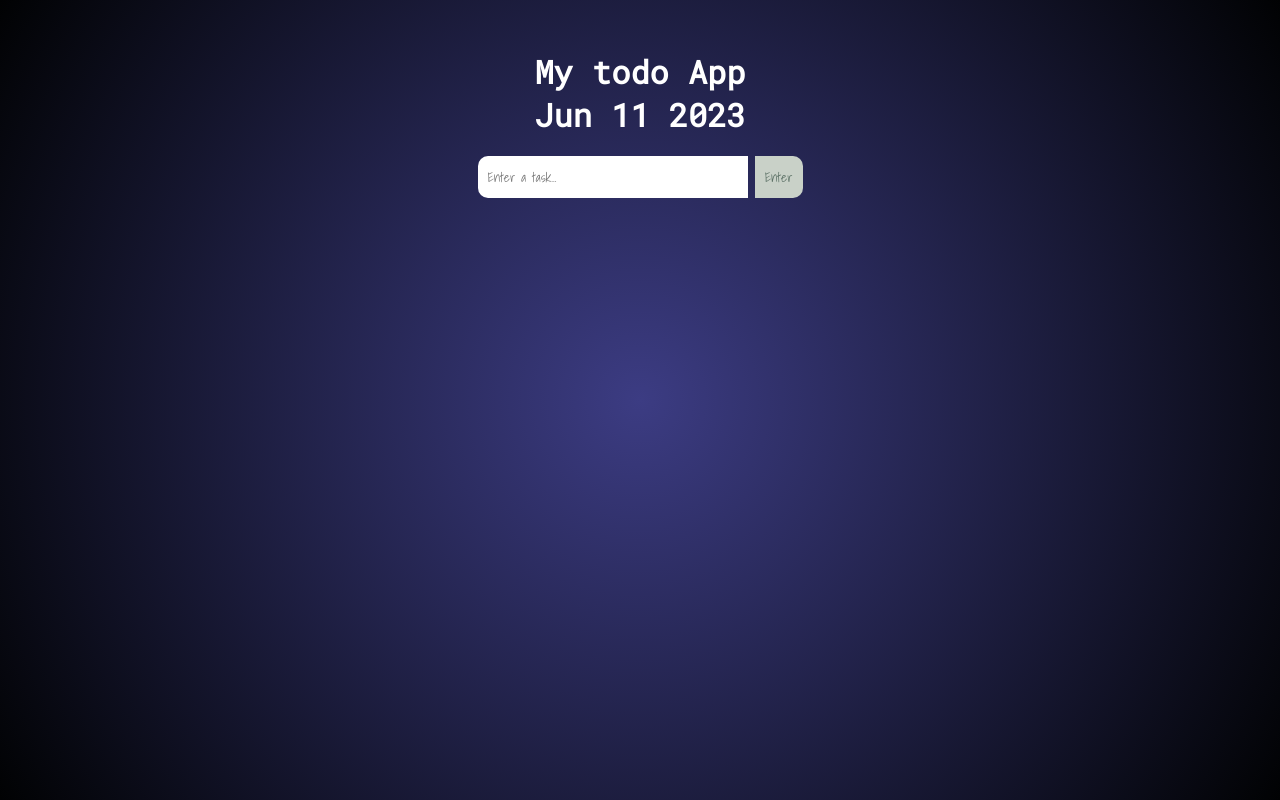
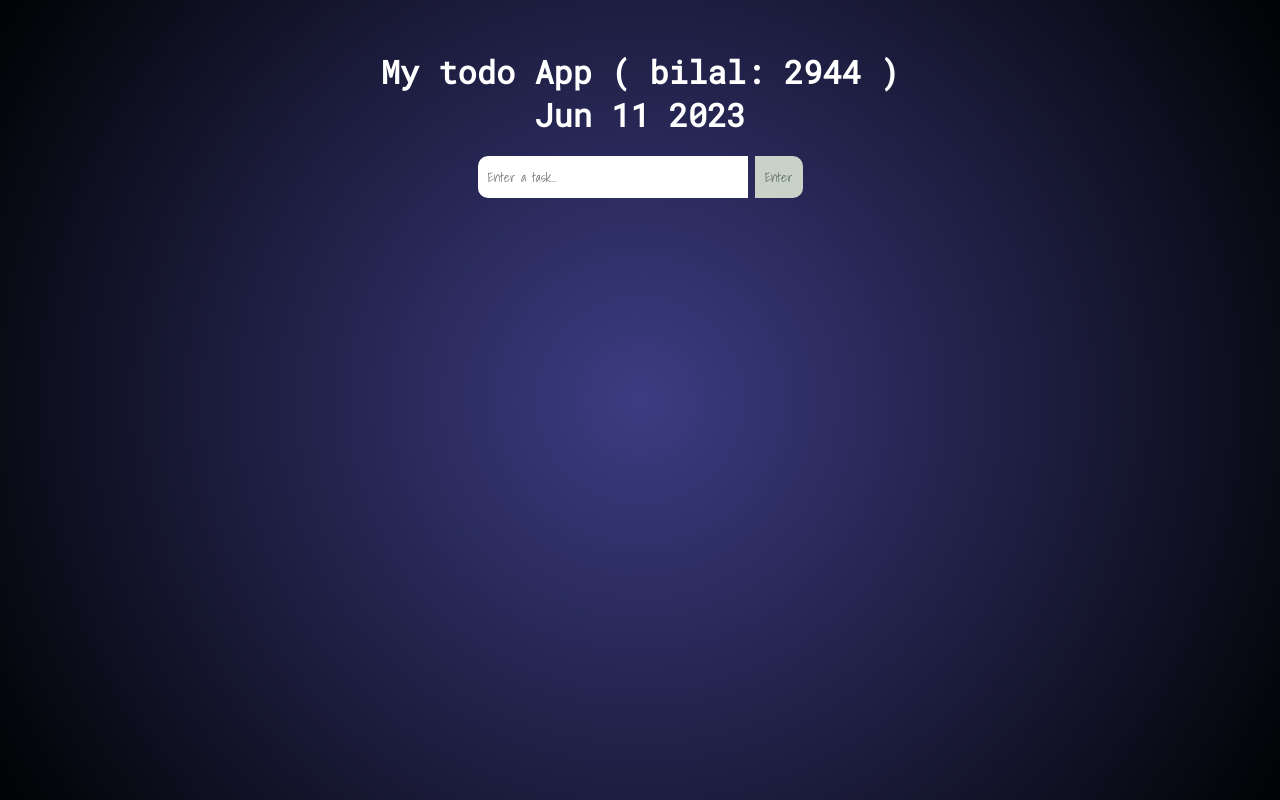
Before and after one commit to bilalkhattak55/todo-app-js-local-storage, a plain HTML site: page index.html in a window 1280 px wide. Drawn offline with Linux system fonts and the light colour scheme.

Commit message:
some changes

```diff
--- a/index.html
+++ b/index.html
@@ -26,7 +26,7 @@
   </head>
   <body>
     <main class="app">
-      <h1 style="text-align: center; font-family: 'Roboto Mono', monospace;">My todo App</h1>
+      <h1 style="text-align: center; font-family: 'Roboto Mono', monospace;">My todo App ( bilal: 2944 )</h1>
       <h1 style="text-align: center; font-family: 'Roboto Mono', monospace; margin-bottom: 20px;" ><span id="date"></span></h1>
       <div class="input-header">
         <div class="to-do-input">
```
